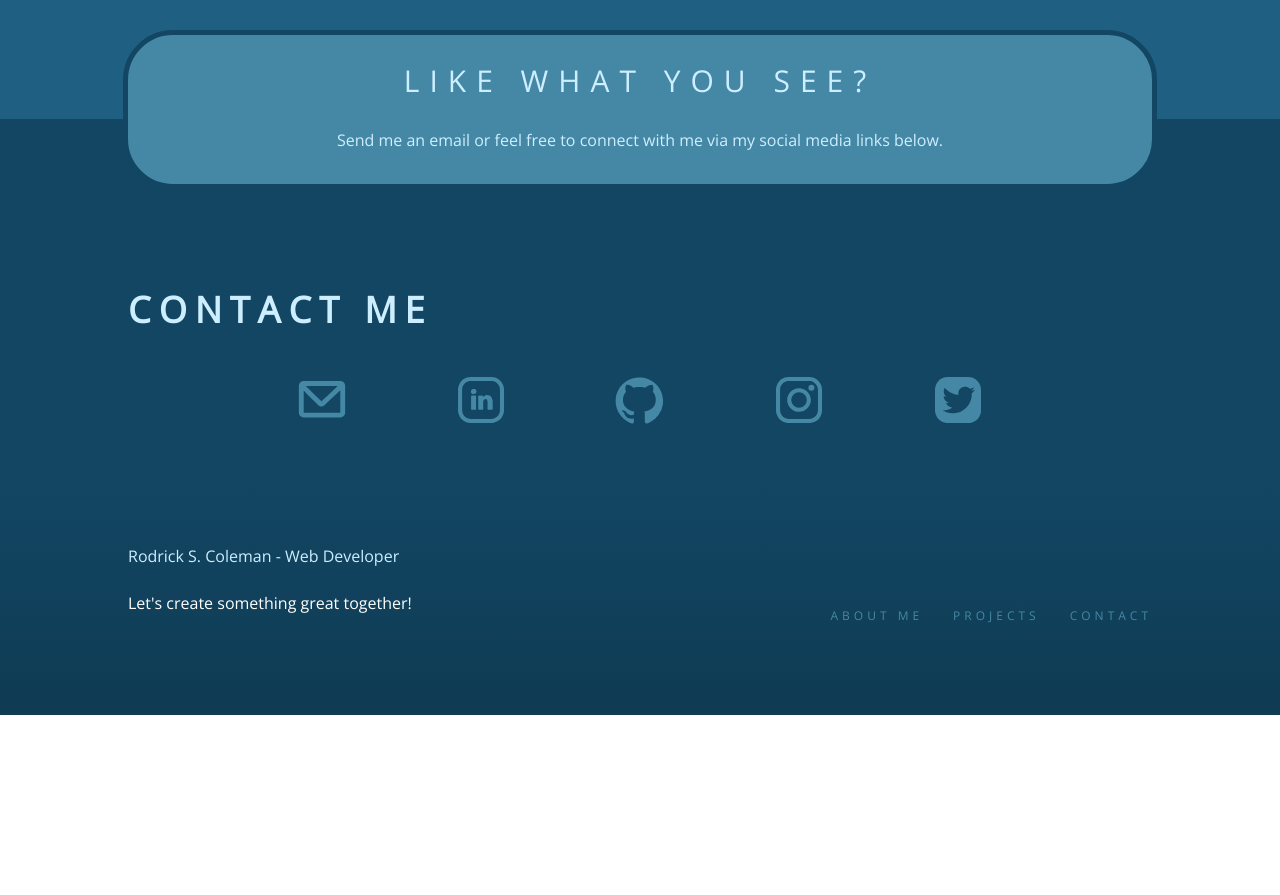
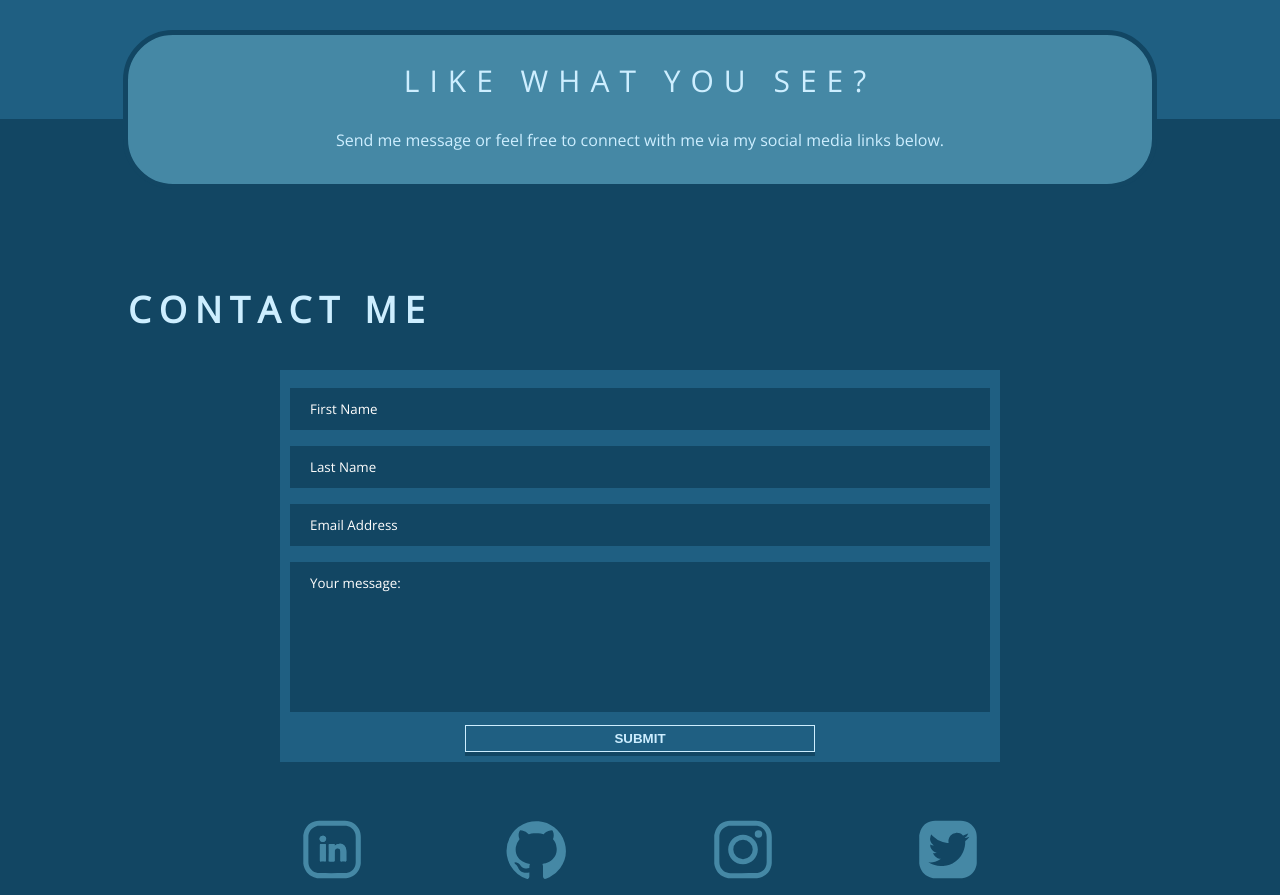
Before and after one commit to rscole87/rsc_portfolio_site, a plain HTML site: page index.html in a window 1280 px wide. Shown: the part 2800-3695 px from the top of the page. Before the commit the page ends 3515 px from the top, so only its background shows below. Drawn offline with nearby package versions, Linux system fonts and the light colour scheme.

Commit message:
add contact form and styling

```diff
--- a/index.html
+++ b/index.html
@@ -110,7 +110,7 @@
             <div id="call-to-action-div" class="wrapper" data-aos="fade-up" data-aos-delay="150" data-aos-duration="1000">
                 <h2 class="heading-medium">Like what you see?</h2>
                 <p class="body-copy">
-                    Send me an email or feel free to connect with me via my social media links below.
+                    Send me message or feel free to connect with me via my social media links below.
                 </p>
             </div>
         </section>
@@ -154,10 +154,21 @@
                     <h3 class="heading-medium">Contact Me</h3>
                 </div>
 
+                <div id="form-div">
+                    <form id="contact-form" name="contact-form" method="POST" data-netlify="true">
+                        <input name="f_name" type="text" placeholder="First Name">
+                        <input name="l_name" type="text" placeholder="Last Name">
+                        <input name="email" type="text" placeholder="Email Address">
+                        <textarea name="message" cols="30" rows="10"
+                            placeholder="Your message:"></textarea>
+                        <div id="submit-bttn-div">
+                            <input id="submit" type="submit" value="Submit">
+                        </div>
+                    </form>
+                </div>
+
                 <div id="contact-menu-div">
                     <div>
-                        <a href="mailto:rodrick.s.coleman@gmail.com"
-                                target="_blank"><img src="./images/email.svg" class="social-media-icon" alt="Email"></a>
                         <a href="https://www.linkedin.com/in/rodrick-coleman-46711b128/"
                                 target="_blank"><img src="./images/linkedin.svg" class="social-media-icon" alt="LinkedIn"></a>
                         <a href="https://github.com/rscole87"
--- a/styles/_desktop.scss
+++ b/styles/_desktop.scss
@@ -108,9 +108,14 @@
   #contact-section {
     padding-top: 100px;
 
+    & #form-div {
+      padding: 0 0 50px 0;
+    }
+
     & #contact-menu-div {
       display: flex;
       justify-content: space-around;
+      // max-width: 1000px;
 
       & div {
         display: flex;
@@ -119,7 +124,7 @@
         justify-content: space-between;
 
         & .social-media-icon {
-          width: 80px;
+          width: 100px;
         }
       }
     }
--- a/styles/_mobile.scss
+++ b/styles/_mobile.scss
@@ -201,6 +201,16 @@
   #contact-section {
     padding: 30px 0px;
 
+    & #form-div {
+      padding: 0 0 20px 0;
+      display: flex;
+      justify-content: center;
+
+      & form {
+        width: 100%;
+      }
+    }
+
     & #contact-menu-div {
       display: flex;
       justify-content: space-around;
--- a/styles/_tablet.scss
+++ b/styles/_tablet.scss
@@ -116,6 +116,10 @@
   #contact-section {
     padding-top: 100px;
 
+    & #form-div {
+      padding: 0 0 40px 0;
+    }
+
     & #contact-menu-div {
       display: flex;
       justify-content: space-around;
--- a/styles/portfolio.scss
+++ b/styles/portfolio.scss
@@ -216,6 +216,48 @@ html {
 #contact-section {
   background-color: $midnightBlue;
   padding-bottom: 50px;
+  & ::placeholder {
+    // @include montserrat;
+    @include opensans;
+    color: $white;
+  }
+
+  & #form-div {
+    margin: 30px auto 0px auto;
+    & .input-div {
+      width: 800px;
+      max-width: 100%;
+    }
+    & form {
+      @include formInput;
+      background-color: $darkBlue;
+      padding: 10px;
+      margin: 0 auto;
+      width: 70%;
+      max-width: 700px;
+      & #submit-bttn-div {
+        margin: 0 auto;
+        width: 50%;
+      }
+    }
+    & #submit {
+      cursor: pointer;
+      text-transform: uppercase;
+      font-weight: 700;
+      color: $lightBlue;
+      transition-duration: 300ms;
+      box-shadow: 0px 4px $midnightBlue;
+      padding: 5px;
+      width: 100%;
+      border: 1px solid $lightBlue;
+      background-color: transparent;
+    }
+    & #submit:hover {
+      color: $mediumBlue;
+      background: $lightBlue;
+      box-shadow: none;
+    }
+  }
 }
 
 .modal {
```
Also changed, not shown: styles/portfolio.css, 1 other file.
